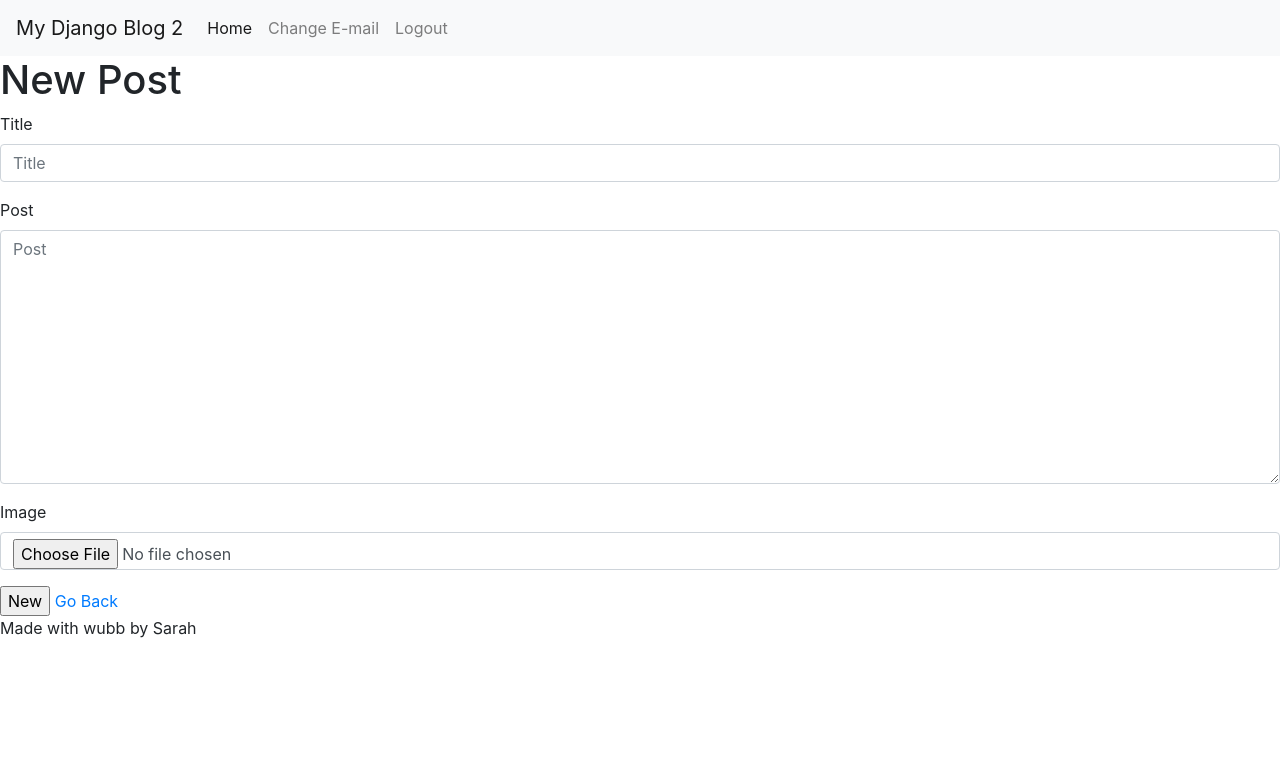
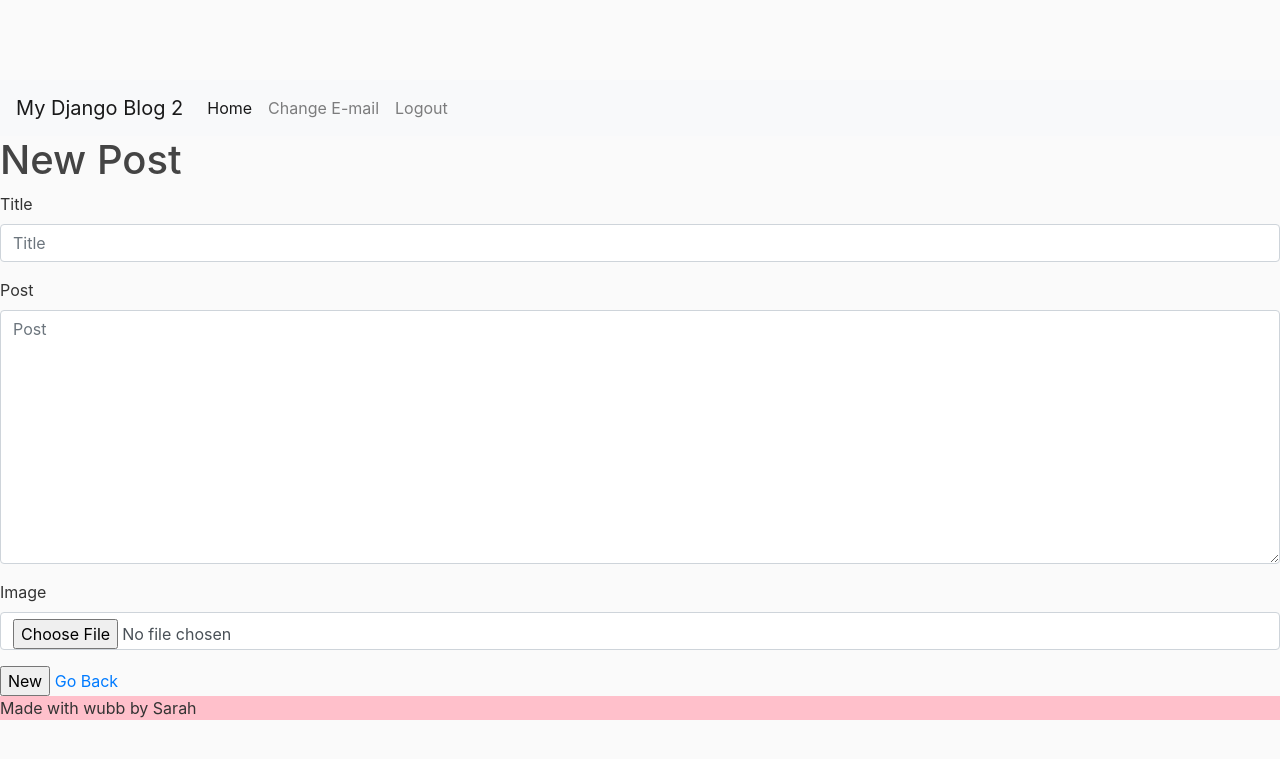
Before and after one commit to hunnypotpy/DjangoBlog, a Django app: page /new in a window 1280 px wide. Shown: the top 759 px of the page. Run offline with Django 3.2, Linux system fonts and the light colour scheme; the visitor is signed in with stand-in values (Sample User, id 1); some libraries are stand-ins or nearby versions.

Commit message:
move main.css into new css folder so it would be recognized by dango

```diff
--- a/blog/static/blog/main.css
+++ b/mysite/static/css/main.css
@@ -1,5 +1,5 @@
 body {
-  background: #fafafa;
+  background-color: #fafafa;
   color: #333333;
   margin-top: 5rem;
 }
@@ -82,3 +82,7 @@ a.article-title:hover {
 .account-heading {
   font-size: 2.5rem;
 }
+
+#footerTest {
+  background-color: pink;
+}
```
